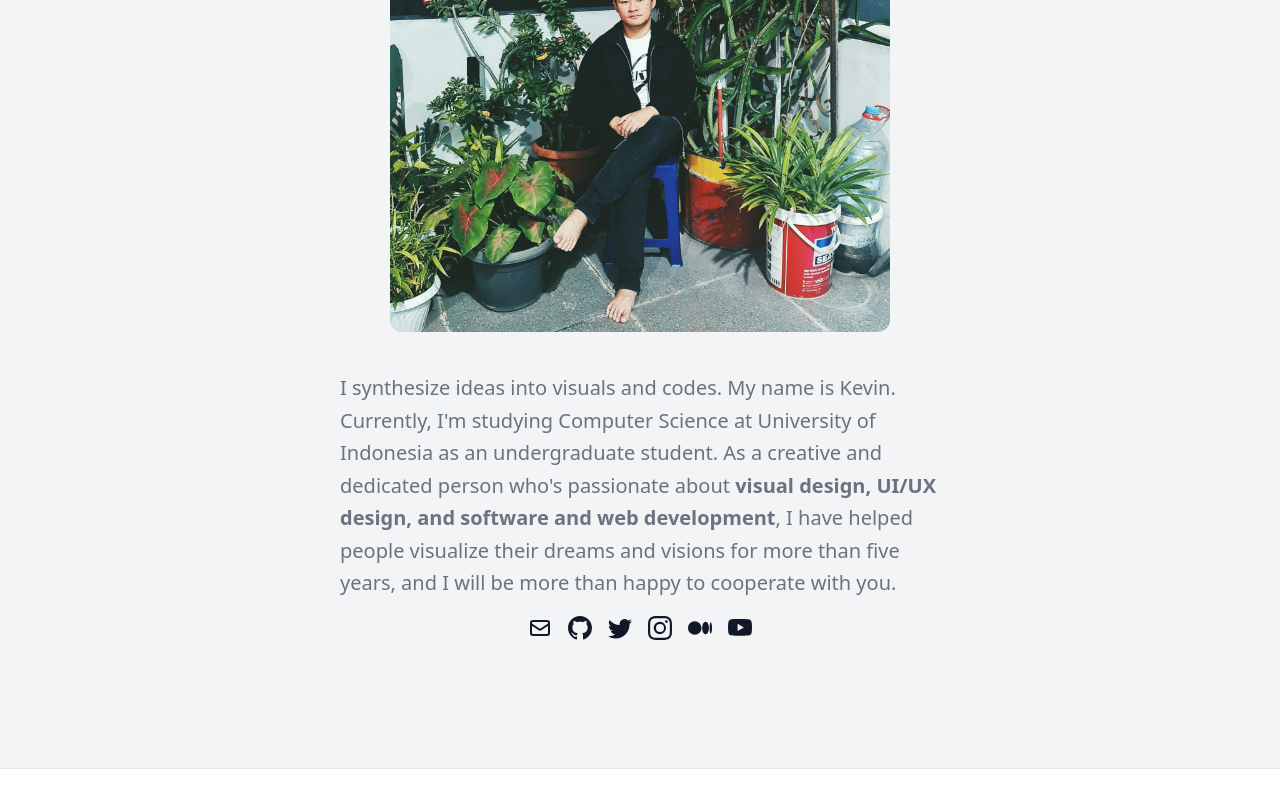
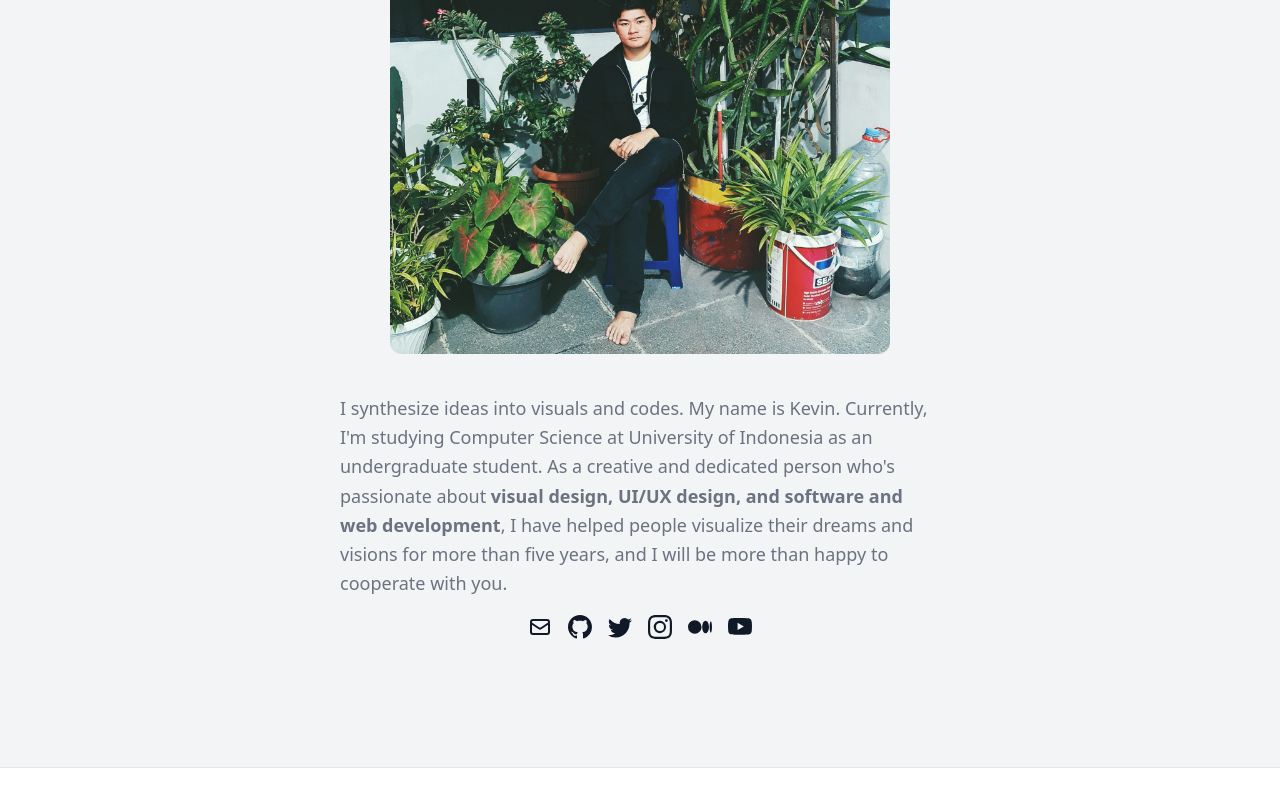
Before and after one commit to vnctkevin/portfolio, a Next.js app: page /about in a window 1280 px wide. Shown: the part 464-1254 px from the top of the page. Built offline with nearby package versions, Linux system fonts and the light colour scheme.

Commit message:
another update

```diff
--- a/components/AboutPage.tsx
+++ b/components/AboutPage.tsx
@@ -13,11 +13,11 @@ export default function AboutPage() {
         <Navbar />
         <section className="w-full py-12 md:py-24 lg:py-32 bg-gray-100 dark:bg-gray-800">
           <div className="flex flex-col items-center justify-center gap-4 px-4 text-center md:px-6 md:gap-10">
-            <img src={theme === "dark" ? "logo-kevin-fit-white.png" : "logo-kevin-fit.png"} alt="Kevin" className='w-40' />
+            <img src={theme === "dark" ? "logo-kevin-fit-white.png" : "logo-kevin-fit.png"} alt="Kevin" className='w-40 md:w-52' />
             <div className="space-y-3 md:order-1">
               <div className="space-y-2 text-center md:text-left">
 
-                <p className="max-w-[600px] text-gray-500 md:text-base/relaxed lg:text-base/relaxed xl:text-xl/relaxed dark:text-gray-200">
+                <p className="max-w-[600px] text-gray-500 md:text-base/relaxed lg:text-base/relaxed xl:text-lg/relaxed dark:text-gray-200">
                 I synthesize ideas into visuals and codes. My name is Kevin. Currently, I'm studying Computer Science at University of Indonesia as an undergraduate student. As a creative and dedicated person who's passionate about <b>visual design, UI/UX design, and software and web development</b>, I have helped people visualize their dreams and visions for more than five years, and I will be more than happy to cooperate with you.
                 </p>
               </div>
```
